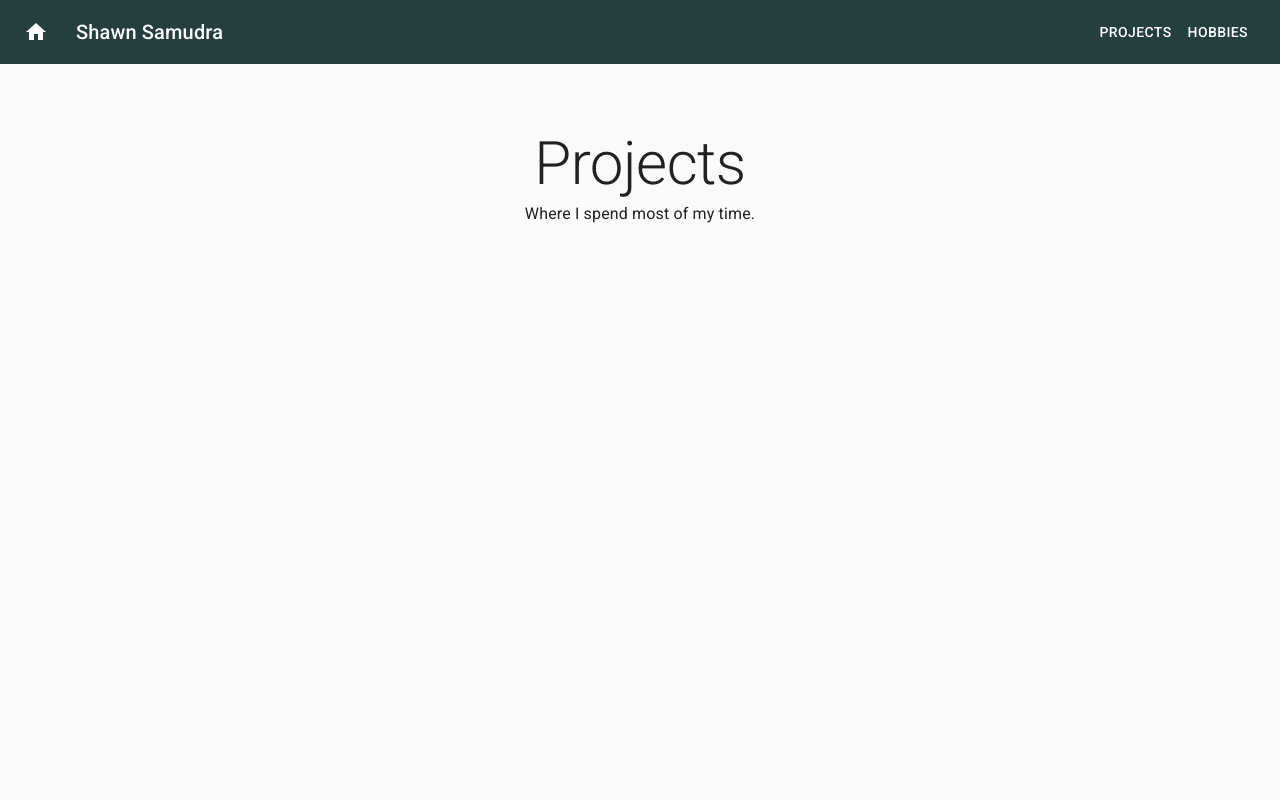
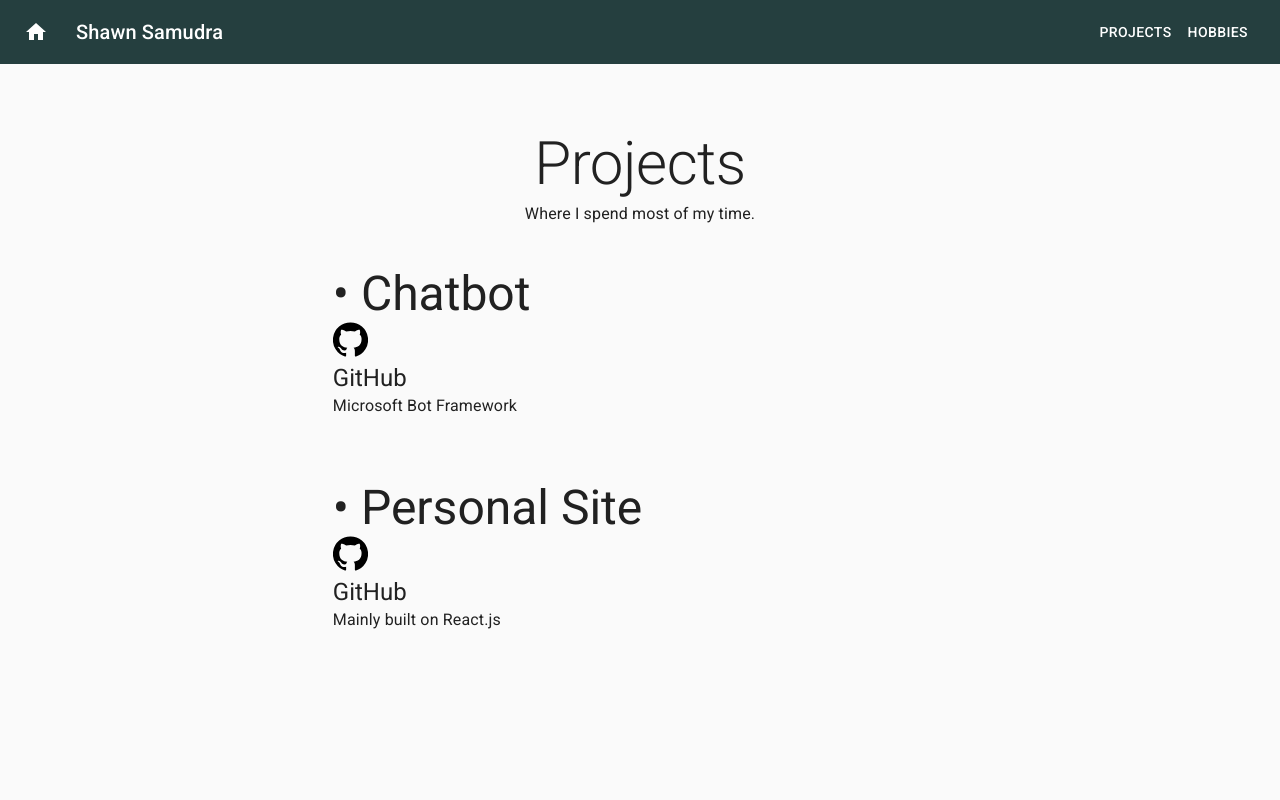
Before and after one commit to ElmoSamudra/portfolio, a React (Create React App) app: page /projects in a window 1280 px wide. Shown: the top 800 px of the page. Built offline with nearby package versions, Linux system fonts and the light colour scheme.

Commit message:
updated projects

```diff
--- a/src/pages/Projects.js
+++ b/src/pages/Projects.js
@@ -2,6 +2,23 @@ import React from "react";
 import Typography from "@material-ui/core/Typography";
 import { makeStyles } from "@material-ui/core/styles";
 import Grid from "@material-ui/core/Grid";
+import Link from "@material-ui/core/Link";
+import GitHubIcon from "@material-ui/icons/GitHub";
+
+const projects = [
+  {
+    label: "Chatbot",
+    image: "",
+    github: "https://github.com/ElmoSamudra/personalChatBot",
+    details: "Microsoft Bot Framework",
+  },
+  {
+    label: "Personal Site",
+    image: "",
+    github: "https://github.com/ElmoSamudra/portfolio",
+    details: "Mainly built on React.js",
+  },
+];
 
 const useStyles = makeStyles((theme) => ({
   root: {
@@ -13,16 +30,33 @@ const useStyles = makeStyles((theme) => ({
     flexDirection: "column",
     minHeight: "100vh",
   },
+  body: {
+    margin: "5% 10% 3%",
+    textAlign: "left",
+  },
 }));
 
 export default function Projects() {
   const classes = useStyles();
   return (
-    <div className={classes.root}>
-      <Typography variant="h2">Projects</Typography>
-      <Typography variant="subtitle1">
-        Where I spend most of my time.
-      </Typography>
-    </div>
+    <Grid container className={classes.root}>
+      <Grid xs={12} className={classes.title}>
+        <Typography variant="h2">Projects</Typography>
+        <Typography variant="subtitle1">
+          Where I spend most of my time.
+        </Typography>
+      </Grid>
+
+      {projects.map((item, key) => (
+        <Grid xs={12} className={classes.body}>
+          <Typography variant="h3">• {item.label}</Typography>
+          <Link color="info" href={item.link}>
+            <GitHubIcon color="primary" fontSize="Large" />
+            <Typography variant="h5">GitHub</Typography>
+          </Link>
+          <Typography variant="body1">{item.details}</Typography>
+        </Grid>
+      ))}
+    </Grid>
   );
 }
```
